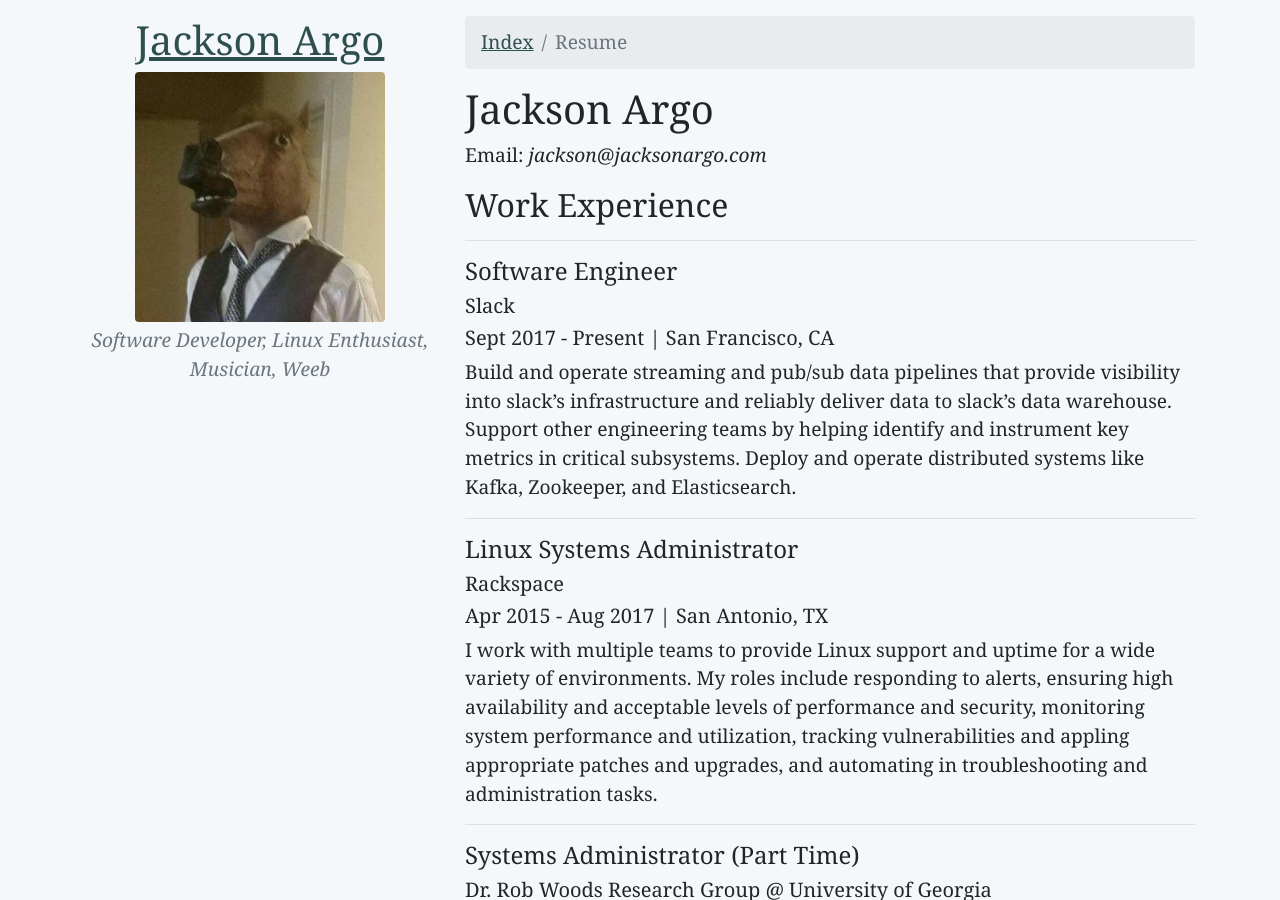
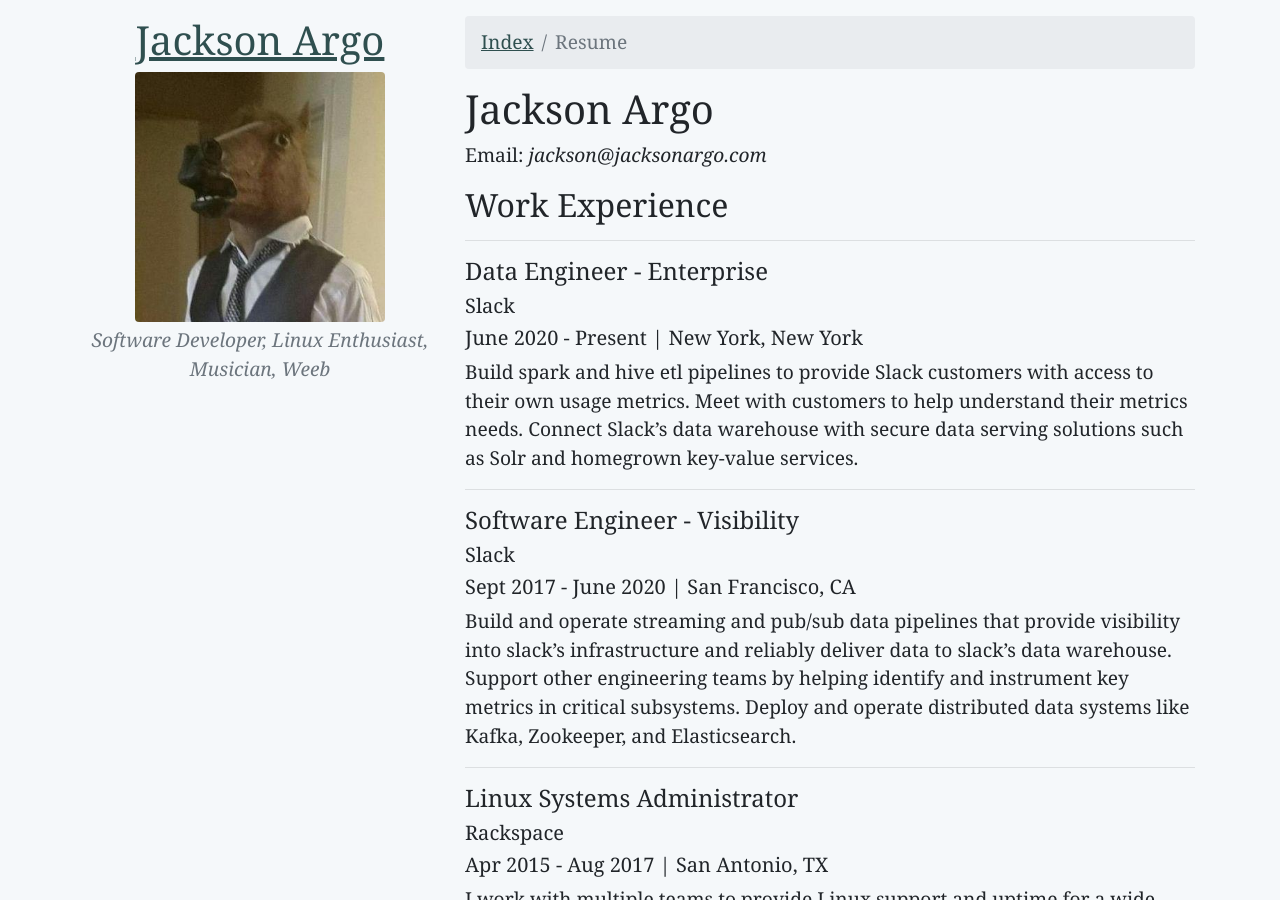
Before and after one commit to jacksonargo/jacksonargo.com, a Jekyll site: the page built from resume.md, in a window 1280 px wide and 900 px high. Built offline with Jekyll 4.4.1, drawn with Linux system fonts in a browser that asks for light colours; nearby versions of some CDN libraries.

Commit message:
update resume

```diff
--- a/resume.md
+++ b/resume.md
@@ -17,11 +17,21 @@ Email: *jackson@jacksonargo.com*
 
 ---
 
-#### Software Engineer
+#### Data Engineer - Enterprise
 ##### Slack
-##### Sept 2017 - Present | San Francisco, CA
+##### June 2020 - Present | New York, New York
 
-Build and operate streaming and pub/sub data pipelines that provide visibility into slack's infrastructure and reliably deliver data to slack's data warehouse. Support other engineering teams by helping identify and instrument key metrics in critical subsystems. Deploy and operate distributed systems like Kafka, Zookeeper, and Elasticsearch.
+Build spark and hive etl pipelines to provide Slack customers with access to their own usage metrics.
+Meet with customers to help understand their metrics needs.
+Connect Slack's data warehouse with secure data serving solutions such as Solr and homegrown key-value services.
+
+---
+
+#### Software Engineer - Visibility
+##### Slack
+##### Sept 2017 - June 2020 | San Francisco, CA
+
+Build and operate streaming and pub/sub data pipelines that provide visibility into slack's infrastructure and reliably deliver data to slack's data warehouse. Support other engineering teams by helping identify and instrument key metrics in critical subsystems. Deploy and operate distributed data systems like Kafka, Zookeeper, and Elasticsearch.
 
 ---
 
```
Also changed, not shown: .run/Start jacksonargo.com.run.xml.
